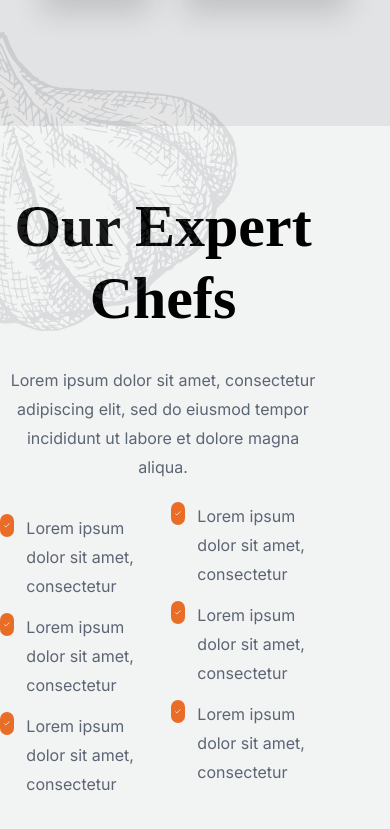
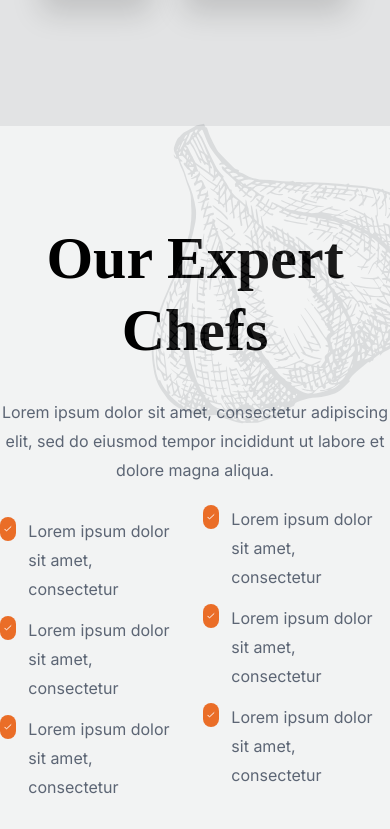
Before and after one commit to JosephHuntley/restaurant, a React (Vite) app: page / in a window 390 px wide. Shown: the part 4015-4844 px from the top of the page. Built offline with nearby package versions, Linux system fonts and the light colour scheme; a web font is replaced by a local one.

Commit message:
responsive cher section

```diff
--- a/src/components/Chef.tsx
+++ b/src/components/Chef.tsx
@@ -5,16 +5,16 @@ import { chefFacts } from '../constants';
 
 function Chef() {
 	return (
-		<section className='flex sm:flex-row flex-col sm:py-24 py-16 justify-center'>
-			<div className='flex flex-col sm:mt-32 mr-16'>
+		<section className='flex sm:flex-row flex-col py-24 justify-center'>
+			<div className='flex flex-col sm:mt-32 sm:mr-16t'>
 				<div className='flex flex-row h-0'>
 					<img
-						className={`${styles.artWork} w-[190px] h-[172px] relative top-[-75px] left-[-250px]`}
+						className={`${styles.artWork} w-[190px] h-[172px] relative top-[-75px] left-[-250px] sm:flex hidden`}
 						src={garlicClove}
 						alt='Garlic Clove'
 					/>
 					<img
-						className='w-[290px] h-[303px] relative top-[-160px] left-[-240px]'
+						className='w-[290px] h-[303px] relative sm:top-[-160px] top-[-100px] sm:left-[-240px] left-[150px] '
 						src={garlic}
 						alt='Garlic'
 					/>
@@ -29,12 +29,13 @@ function Chef() {
 					eiusmod tempor incididunt ut labore et dolore magna aliqua.
 				</p>
 				<div>
-					<ul className='columns-2 my-5'>
+					<div className='flex justify-center'>
+						<ul className='columns-2 my-5 '>
 							{chefFacts.map(({ id, message }) => (
 								<li key={id}>
 									<p
 										className={`${styles.paragraph} max-w-[258px] text-start mt-3 flex`}>
-									<div className='w-[23px] h-[23px] bg-primary rounded-full flex justify-center align-center p-1 mr-3'>
+										<div className='w-[24px] h-[24px] bg-primary rounded-full flex justify-center align-center p-1 mr-3'>
 											<img
 												className=''
 												src={checkMark}
@@ -47,6 +48,7 @@ function Chef() {
 							))}
 						</ul>
 					</div>
+				</div>
 				<div className='md:py-10 pt-8 flex flex-row md:self-start self-center'>
 					<Button styles='bg-black mr-8 max-w-[120px] max-h-[54px]'>
 						Menu
@@ -56,7 +58,7 @@ function Chef() {
 					</Button>
 				</div>
 			</div>
-			<div className=''>
+			<div className='flex justify-center md:mt-0 mt-10'>
 				<img
 					className='w-[507px] h-[695px] '
 					src={chef}
```
Lines whose indentation alone changed are shown as unchanged.
